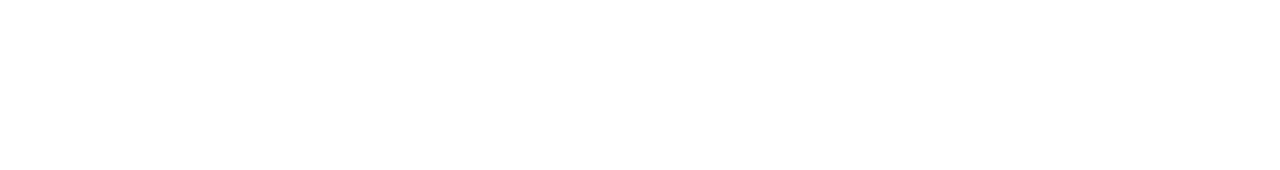
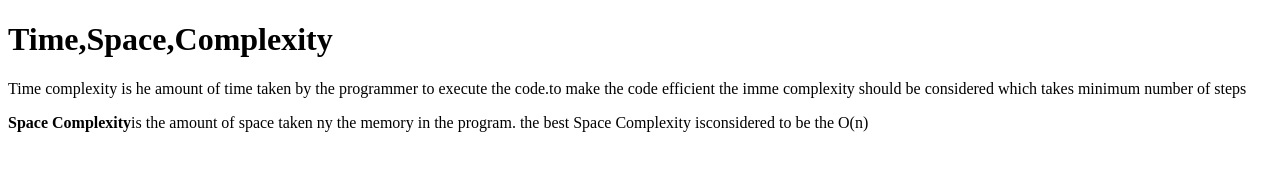
Before and after one commit to acciojob/time-and-space-complexity-ABDULMALIK222-cloud, a website: page main.html in a window 1280 px wide. Drawn offline with Linux system fonts and the light colour scheme.

Commit message:
created a submission

```diff
--- a/main.html
+++ b/main.html
@@ -7,6 +7,9 @@
 </head>
 
 <body>
+	<h1>Time,Space,Complexity</h1>
+	<p>Time complexity is he amount of time taken by the programmer to execute the code.to make the code efficient the imme complexity should be considered which takes minimum number of steps</p>
+	<p><b>Space Complexity</b>is the amount of space taken ny the memory in the program. the best Space Complexity isconsidered to be the O(n) </p>
 	<!-- the entire body must be written by student -->
     <script type="text/javascript" src="./script.js">
 </script>
```
